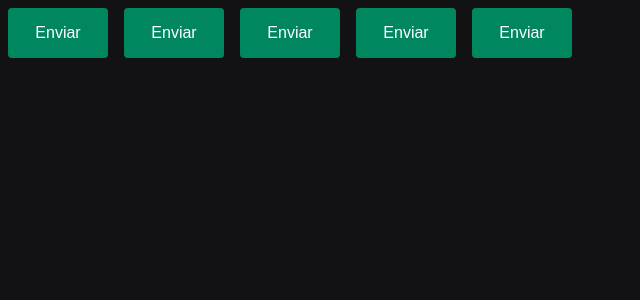
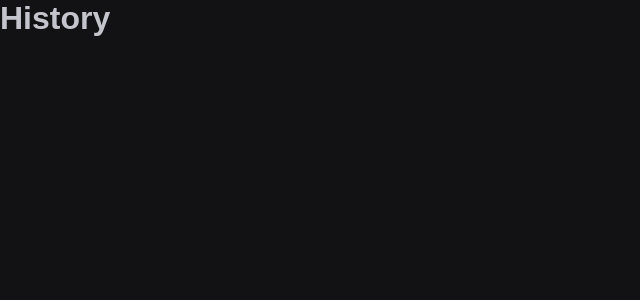
Before and after one commit to WEBGITbruno-ferreira/2023Ignite, a React (Vite) app in the folder aulas/reactjs/aulas/02-Criando-SPAS/02-ignite-timer/: page /history in a window 1280 px wide. Shown: the top 300 px of the page, without its empty margins (0-640 px from the left). Built offline with nearby package versions, Linux system fonts and the light colour scheme.

Commit message:
Config básica de rotas com router/dom

```diff
--- a/aulas/reactjs/aulas/02-Criando-SPAS/02-ignite-timer/package.json
+++ b/aulas/reactjs/aulas/02-Criando-SPAS/02-ignite-timer/package.json
@@ -12,6 +12,7 @@
   "dependencies": {
     "react": "^18.2.0",
     "react-dom": "^18.2.0",
+    "react-router-dom": "^6.8.1",
     "styled-components": "^5.3.6"
   },
   "devDependencies": {
--- a/aulas/reactjs/aulas/02-Criando-SPAS/02-ignite-timer/src/App.tsx
+++ b/aulas/reactjs/aulas/02-Criando-SPAS/02-ignite-timer/src/App.tsx
@@ -1,20 +1,18 @@
-import { Button } from './components/Button'
 import { ThemeProvider } from 'styled-components'
 
 import { defaultTheme } from './styles/themes/default'
 import { GlobalStyle } from './styles/global'
+import { Router } from './Router'
+import { BrowserRouter } from 'react-router-dom'
 
 export function App() {
   return (
     <>
       <ThemeProvider theme={defaultTheme}>
-        <Button variant="primary" />
-        <Button variant="secondary" />
-        <Button variant="success" />
-        <Button variant="danger" />
-        <Button />
-
-        <GlobalStyle />
+        <BrowserRouter>
+          <Router />
+          <GlobalStyle />
+        </BrowserRouter>
       </ThemeProvider>
     </>
   )
--- /dev/null
+++ b/aulas/reactjs/aulas/02-Criando-SPAS/02-ignite-timer/src/Router.tsx
@@ -0,0 +1,12 @@
+import { Routes, Route } from 'react-router-dom'
+import { History } from './pages/History'
+import { Home } from './pages/Home'
+
+export function Router() {
+  return (
+    <Routes>
+      <Route path="/" element={<Home />}></Route>
+      <Route path="/history" element={<History />}></Route>
+    </Routes>
+  )
+}
--- a/aulas/reactjs/aulas/02-Criando-SPAS/02-ignite-timer/src/components/Button.styles.ts
+++ /dev/null
@@ -1,26 +0,0 @@
-// eslint-disable-next-line no-unused-vars
-import styled, { css } from 'styled-components'
-
-export type ButtonVariant = 'primary' | 'secondary' | 'danger' | 'success'
-
-interface ButtonContainerProps {
-  variant: ButtonVariant
-}
-/*
-const buttonVariants = {
-  primary: 'purple',
-  secondary: 'orange',
-  danger: 'red',
-  success: 'green',
-}
-*/
-export const ButtonContainer = styled.button<ButtonContainerProps>`
-  width: 100px;
-  height: 50px;
-  border-radius: 4px;
-  border: 0;
-  margin: 8px;
-
-  background-color: ${(props) => props.theme['green-500']};
-  color: ${(props) => props.theme.white};
-`
--- a/aulas/reactjs/aulas/02-Criando-SPAS/02-ignite-timer/src/components/Button.tsx
+++ /dev/null
@@ -1,9 +0,0 @@
-import { ButtonContainer, ButtonVariant } from './Button.styles'
-
-interface ButtonProps {
-  variant?: ButtonVariant
-}
-
-export function Button({ variant = 'primary' }: ButtonProps) {
-  return <ButtonContainer variant={variant}> Enviar </ButtonContainer>
-}
--- /dev/null
+++ b/aulas/reactjs/aulas/02-Criando-SPAS/02-ignite-timer/src/pages/History.tsx
@@ -0,0 +1,3 @@
+export function History() {
+  return <h1> History</h1>
+}
--- /dev/null
+++ b/aulas/reactjs/aulas/02-Criando-SPAS/02-ignite-timer/src/pages/Home.tsx
@@ -0,0 +1,3 @@
+export function Home() {
+  return <h1> Home</h1>
+}
```
Also changed, not shown: 1 other file (tests, documents, lock files or other folders).
